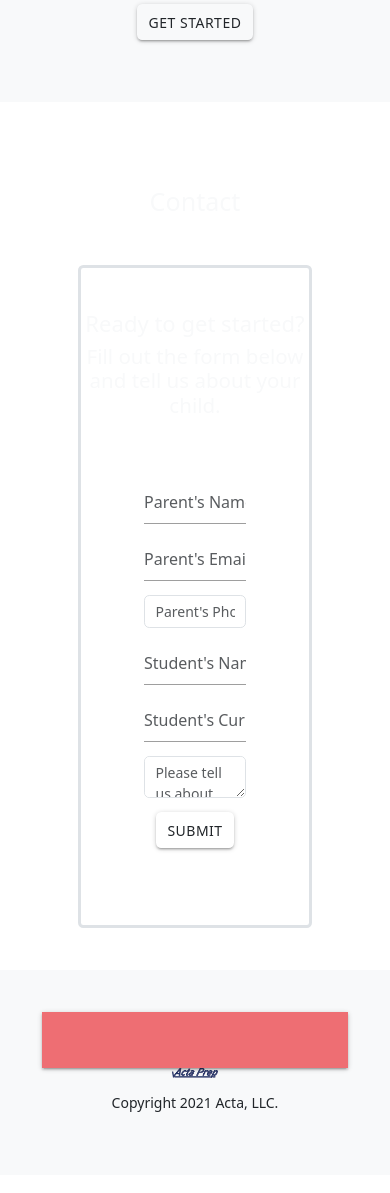
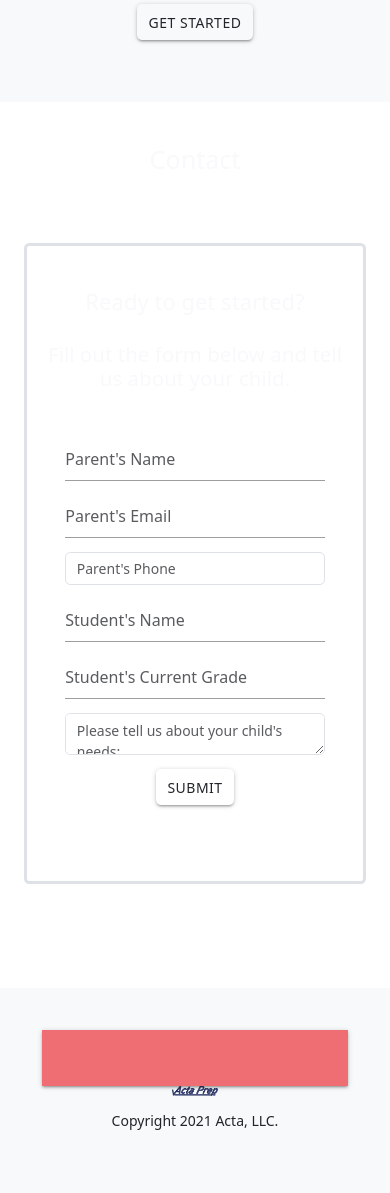
Before and after one commit to TaurusCanis/actaprephomepage, a Django app: page /acta_homepage/ in a window 390 px wide. Shown: the part 2791-3984 px from the top of the page. Before the commit the page ends 3903 px from the top, so only its background shows below. Run offline with Django 3.2, Linux system fonts and the light colour scheme; some libraries are stand-ins or nearby versions.

Commit message:
fixed form layout for mobile

```diff
--- a/acta_homepage/templates/acta_homepage/index.html
+++ b/acta_homepage/templates/acta_homepage/index.html
@@ -177,19 +177,30 @@
                     </div>
                 </div>
             </section>
-            <section id="contact" class="p-5 bg-blue-800 text-light">
-                <div class="container col-10">
-                    <div class="p-5 text-center">
+            <section id="contact" class="bg-blue-800 text-light pb-5">
+                <div class="row">
+                    <div class="col p-5 text-center">
                         <h1>Contact</h1>
                     </div>
-                    <div class="border border-3 rounded">
-                        <div class="pt-5 text-center">
+                </div>
+                <div class="row justify-content-center">
+                    <div class="col col-10 border border-3 rounded pt-5 pb-5 mb-5">
+                        <div class="row">
+                            <div class="col">
+                                <div class="row">
+                                    <div class="col text-center">
                                         <h2>Ready to get started?</h2>
+                                    </div>
+                                </div>
+                                <div class="row">
+                                    <div class="col text-center">
                                         <h3>Fill out the form below and tell us about your child.</h3>
                                     </div>
-                        <div class="p-5 m-4">
-                            <div>
-                                <div id="form-border">
+                                </div>
+                            </div>
+                        </div>
+                        <div class="row justify-content-center">
+                            <div class="col-10">
                                 <form action="{% url 'submit_message' %}" method="POST" id="survey-form" role="form">
                                     {% csrf_token %}
                                     <div class="form-div mb-3">
@@ -216,7 +227,6 @@
                         </div>
                     </div>
                 </div>
-                </div>
             </section>
         </main>
         <footer class="bg-light p-5">
@@ -228,7 +238,6 @@
                     <li class="nav-item"><a class="nav-link" href="#services">Services</a></li>
                     <li class="nav-item"><a class="nav-link" href="#about">About</a></li>
                     <li class="nav-item"><a class="nav-link" href="#contact">Contact</a></li>
-                    <li class="nav-item"><a class="nav-link" href="#">Jobs</a></li>
                   </ul>
                 </div>
               </div>
```
Also changed, not shown: acta_home/settings.py (+4 -3 lines). Lines whose indentation alone changed are shown as unchanged.
